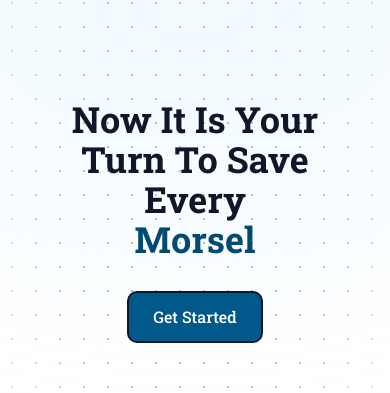
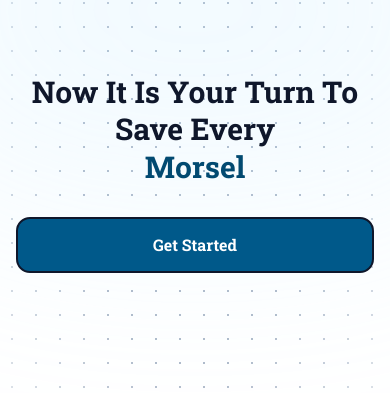
Before and after one commit to Megh2005/Morsel-Cloudinary, a Next.js app: page / in a window 390 px wide. Shown: the part 201-594 px from the top of the page. Built offline with nearby package versions, Linux system fonts and the light colour scheme; no server answers.

Commit message:
fix(auth): make landing hero and authentication card fully responsive on mobile

```diff
--- a/app/auth/page.tsx
+++ b/app/auth/page.tsx
@@ -339,9 +339,9 @@ export default function AuthPage() {
 
   if (status === "authenticated") {
     return (
-      <div className="flex min-h-screen items-center justify-center p-4">
+      <div className="min-h-[calc(100dvh-5rem)] flex items-center justify-center px-4 pt-12 pb-28 sm:py-16">
         <BackgroundPattern />
-        <Card className="w-full max-w-100 border border-slate-200 shadow-2xl rounded-2xl bg-white overflow-hidden relative">
+        <Card className="w-full max-w-md border border-slate-200 shadow-2xl rounded-2xl bg-white overflow-hidden relative">
           {/* Professional Success Header */}
           <div className="h-16 bg-emerald-600 flex items-center justify-center px-6 border-b border-emerald-500">
             <div className="flex items-center gap-2">
@@ -395,10 +395,10 @@ export default function AuthPage() {
   }
 
   return (
-    <div className="flex min-h-screen items-center justify-center p-4">
+    <div className="min-h-[calc(100dvh-5rem)] flex items-center justify-center px-4 pt-12 pb-28 sm:py-16">
       <BackgroundPattern />
-      <Tabs defaultValue="signin" className="w-100">
-        <TabsList className="grid w-full grid-cols-2 mb-4 bg-transparent gap-4">
+      <Tabs defaultValue="signin" className="w-full max-w-md mx-auto">
+        <TabsList className="grid w-full grid-cols-2 mb-4 bg-transparent gap-3 sm:gap-4">
           <TabsTrigger
             value="signin"
             className="rounded-lg border-2 border-slate-900 bg-white data-[state=active]:bg-sky-900 data-[state=active]:text-white hover:bg-slate-50 transition-all shadow-sm"
@@ -634,7 +634,7 @@ export default function AuthPage() {
                   </div>
 
                   {/* State and City beside each other */}
-                  <div className="grid grid-cols-1 md:grid-cols-2 gap-4">
+                  <div className="grid grid-cols-1 sm:grid-cols-2 gap-3 sm:gap-4">
                     <div className="space-y-2">
                       <Label
                         htmlFor="signupState"
--- a/app/page.tsx
+++ b/app/page.tsx
@@ -24,24 +24,23 @@ export default function Home() {
   };
 
   return (
-    <div className="relative h-screen">
+    <div className="relative min-h-[calc(100dvh-6rem)] flex items-center justify-center py-10 px-4">
       {/* Hero Content */}
-      <div className="relative z-10 flex h-full flex-col items-center justify-center px-4">
-        <div className="max-w-[70vw] text-center">
-          <h1 className="mb-8 capitalize text-4xl font-bold sm:text-6xl lg:text-7xl text-slate-900 dark:text-white">
+      <div className="relative z-10 flex flex-col items-center justify-center w-full">
+        <div className="w-full max-w-4xl mx-auto text-center">
+          <h1 className="mb-8 capitalize text-3xl sm:text-5xl md:text-6xl lg:text-7xl font-bold text-slate-900 dark:text-white leading-tight">
             Now it is your turn to save every
             <br />
             <span className="text-sky-900 dark:text-sky-400">Morsel</span>
           </h1>
 
-          <div className="flex flex-wrap justify-center gap-8">
+          <div className="flex flex-wrap justify-center gap-4 sm:gap-6">
             <button
               onClick={handleAuthR4edirect}
-              className="rounded-lg px-6 py-3 font-medium bg-sky-800 text-white hover:bg-sky-900 border-2 border-slate-900 hover:shadow-md ease-in-out transition-all"
+              className="w-full sm:w-auto rounded-xl px-8 py-3.5 font-bold text-base sm:text-lg bg-sky-800 text-white hover:bg-sky-900 border-2 border-slate-900 hover:shadow-md ease-in-out transition-all"
             >
               Get Started
             </button>
-
           </div>
         </div>
       </div>
```
